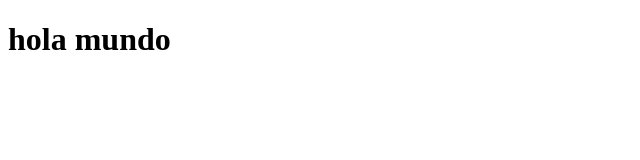
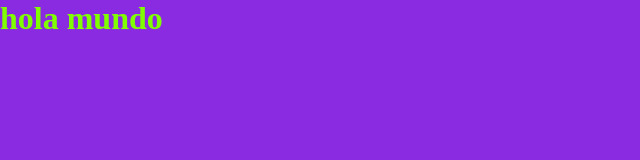
Before and after one commit to laragutz/TallerGit02, a plain HTML site: page src/index.html in a window 1280 px wide. Shown: the whole page, without its empty margins (0-640 px from the left). Drawn offline with Linux system fonts and the light colour scheme.

Commit message:
I have to add styles sheet

```diff
--- /dev/null
+++ b/css/style.css
@@ -0,0 +1,6 @@
+*{
+    padding: 0;
+    margin: 0;
+    background-color: blueviolet;
+    color: chartreuse;
+}
--- a/src/index.html
+++ b/src/index.html
@@ -4,6 +4,7 @@
     <meta charset="UTF-8">
     <meta http-equiv="X-UA-Compatible" content="IE=edge">
     <meta name="viewport" content="width=device-width, initial-scale=1.0">
+    <link rel="stylesheet" href="../css/style.css">
     <title>1er Commit</title>
 </head>
 <body>
```
